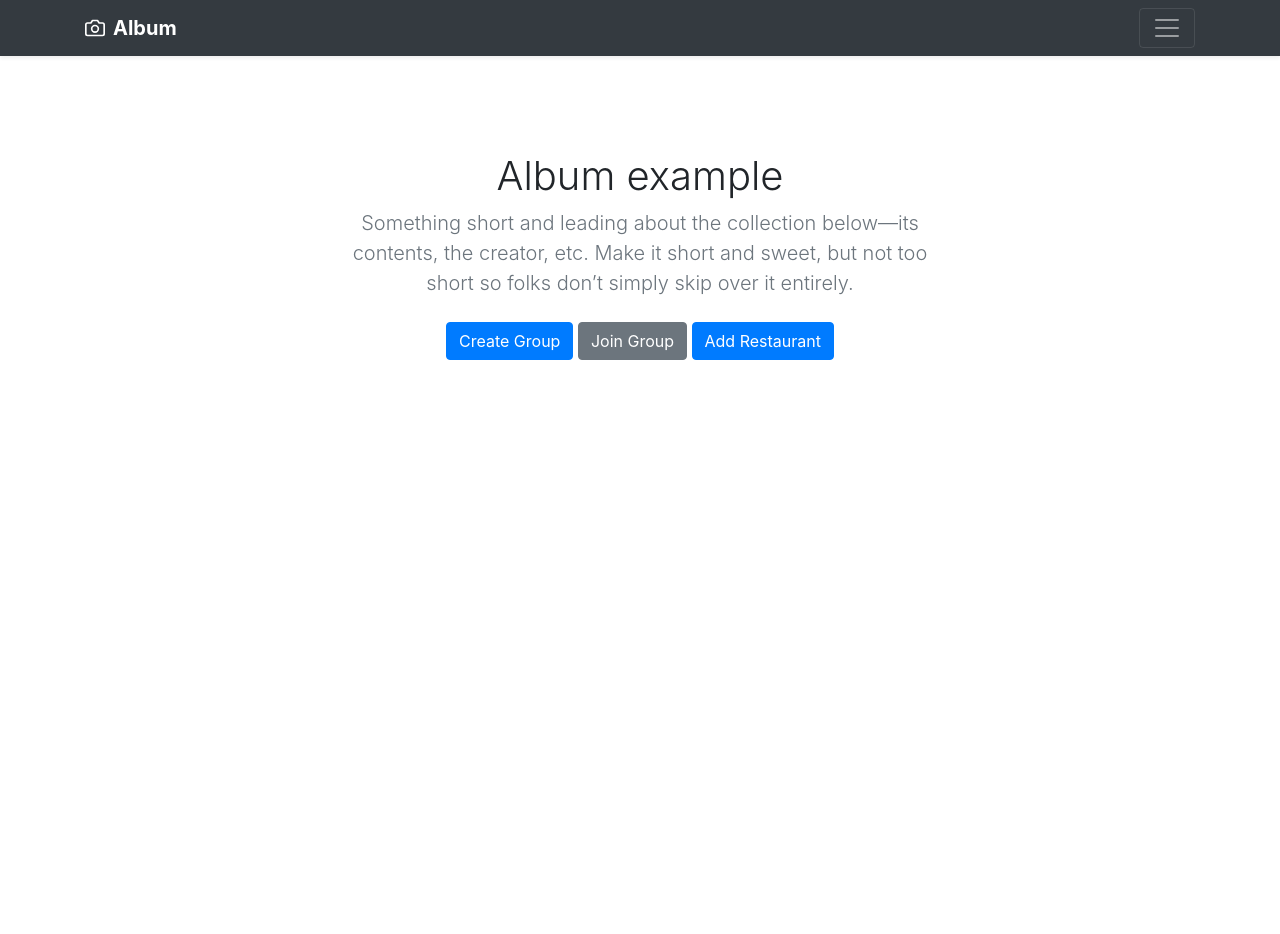
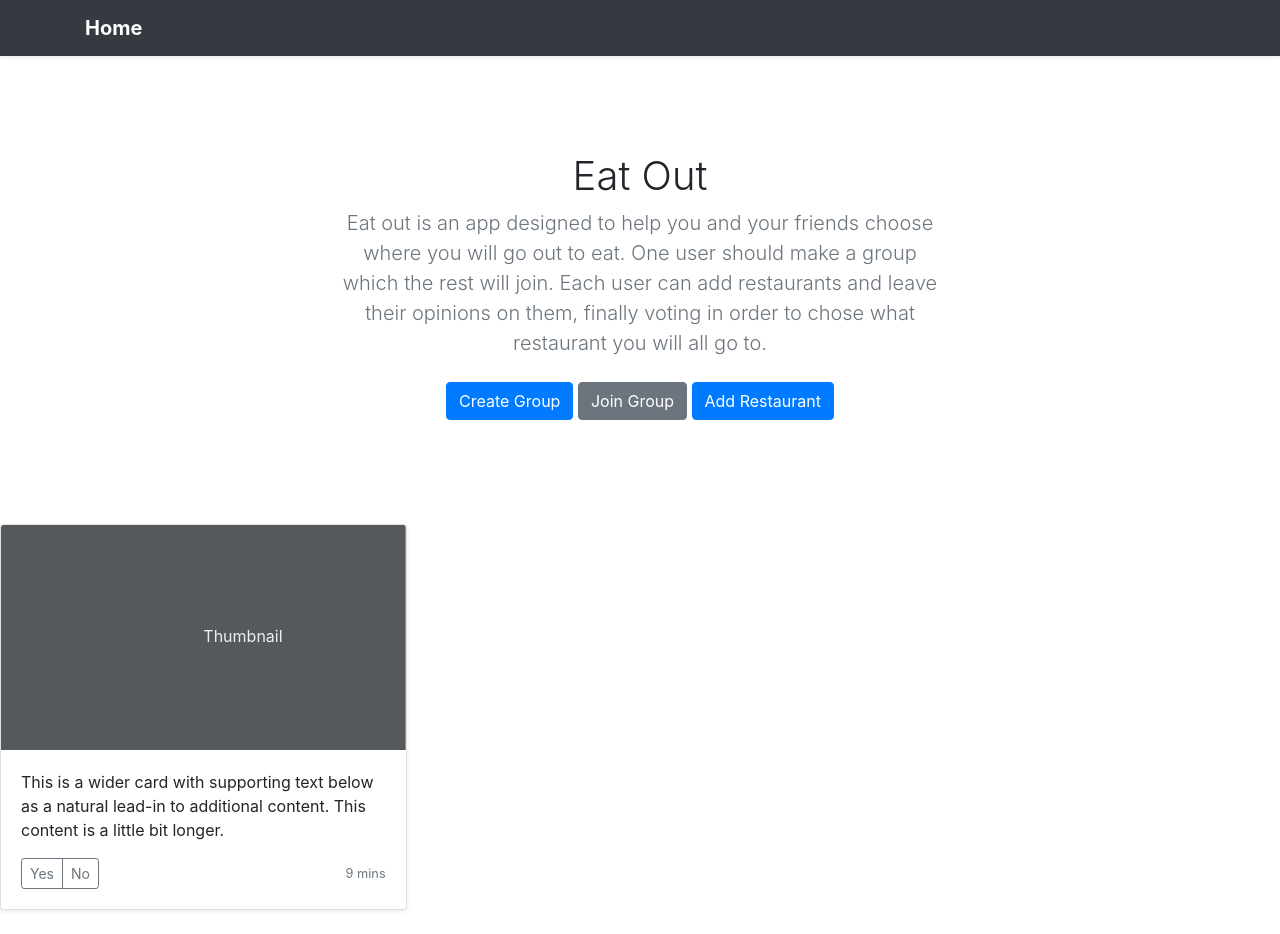
Before and after one commit to fibeep/Eat-out, a Flask app: page / in a window 1280 px wide. Before the commit the page ends 360 px from the top, so only its background shows below. Run offline with Flask 2, Linux system fonts and the light colour scheme; data that the repository does not hold is empty; some libraries are stand-ins or nearby versions.

Commit message:
not sure what chagnes I made

```diff
--- a/templates/base.html
+++ b/templates/base.html
@@ -9,40 +9,15 @@
 </head>
 <body>
         <header>
-            <div class="collapse bg-dark" id="navbarHeader">
-                <div class="container">
-                    <div class="row">
-                        <div class="col-sm-8 col-md-7 py-4">
-                            <h4 class="text-white">About</h4>
-                            <p class="text-muted">Add some information about the album below, the author, or any other
-                                background context. Make it a few sentences long so folks can pick up some informative tidbits.
-                                Then, link them off to some social networking sites or contact information.</p>
-                        </div>
-                        <div class="col-sm-4 offset-md-1 py-4">
-                            <h4 class="text-white">Contact</h4>
-                            <ul class="list-unstyled">
-                                <li><a href="#" class="text-white">Follow on Twitter</a></li>
-                                <li><a href="#" class="text-white">Like on Facebook</a></li>
-                                <li><a href="#" class="text-white">Email me</a></li>
-                            </ul>
-                        </div>
-                    </div>
-                </div>
-            </div>
+
+
             <div class="navbar navbar-dark bg-dark shadow-sm">
                 <div class="container d-flex justify-content-between">
-                    <a href="#" class="navbar-brand d-flex align-items-center">
-                        <svg xmlns="http://www.w3.org/2000/svg" width="20" height="20" fill="none" stroke="currentColor"
-                            stroke-linecap="round" stroke-linejoin="round" stroke-width="2" aria-hidden="true" class="mr-2"
-                            viewBox="0 0 24 24" focusable="false">
-                            <path d="M23 19a2 2 0 0 1-2 2H3a2 2 0 0 1-2-2V8a2 2 0 0 1 2-2h4l2-3h6l2 3h4a2 2 0 0 1 2 2z" />
-                            <circle cx="12" cy="13" r="4" /></svg>
-                        <strong>Album</strong>
+                    <a href="/" class="navbar-brand d-flex align-items-center">
+
+                        <strong>Home</strong>
                     </a>
-                    <button class="navbar-toggler" type="button" data-toggle="collapse" data-target="#navbarHeader"
-                        aria-controls="navbarHeader" aria-expanded="false" aria-label="Toggle navigation">
-                        <span class="navbar-toggler-icon"></span>
-                    </button>
+
                 </div>
             </div>
         </header>
--- a/templates/rest_list.html
+++ b/templates/rest_list.html
@@ -4,9 +4,11 @@
 <main>
     <section class="jumbotron text-center">
         <div class="container">
-            <h1>Album example</h1>
-            <p class="lead text-muted">Something short and leading about the collection below—its contents, the creator,
-                etc. Make it short and sweet, but not too short so folks don’t simply skip over it entirely.</p>
+            <h1>Eat Out</h1>
+            <p class="lead text-muted">Eat out is an app designed to help you and your friends choose where you will go out to eat. One user should make
+                a group which the rest will join. Each user can add restaurants and leave their opinions on them, finally voting in order to chose what restaurant you
+                will all go to.
+            </p>
             <p>
                 <a href="#" class="btn btn-primary my-2">Create Group</a>
                 <a href="#" class="btn btn-secondary my-2">Join Group</a>
@@ -17,7 +19,7 @@
 
 
     <div class="row">
-        {% for restaurant in restaurants %}
+
         <div class="col-md-4">
             <div class="card mb-4 shadow-sm">
                 <svg class="bd-placeholder-img card-img-top" width="100%" height="225" xmlns="http://www.w3.org/2000/svg"
@@ -41,7 +43,7 @@
         </div>
 
 
-        {% endfor %}
+
 
         <ul>
         {% for restaurant in restaurants %}
```
